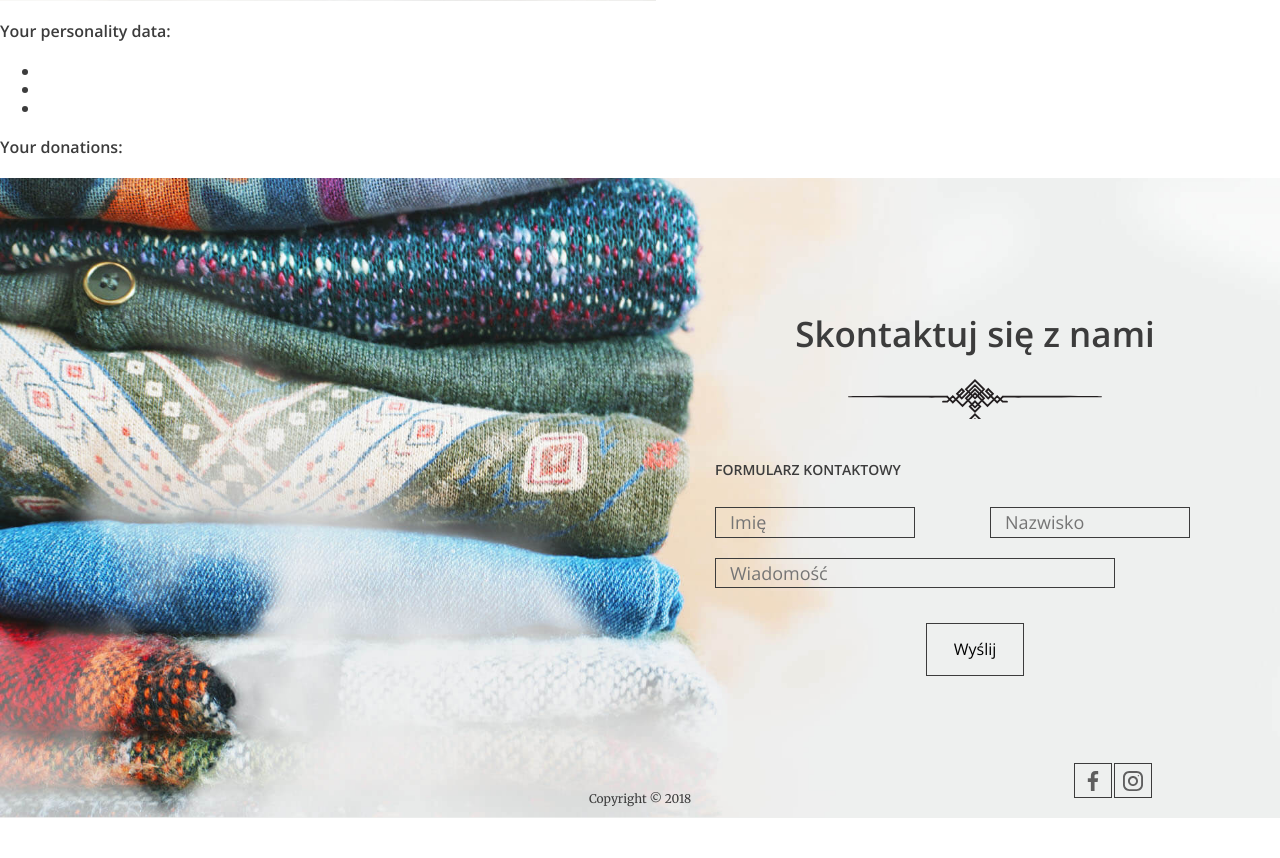
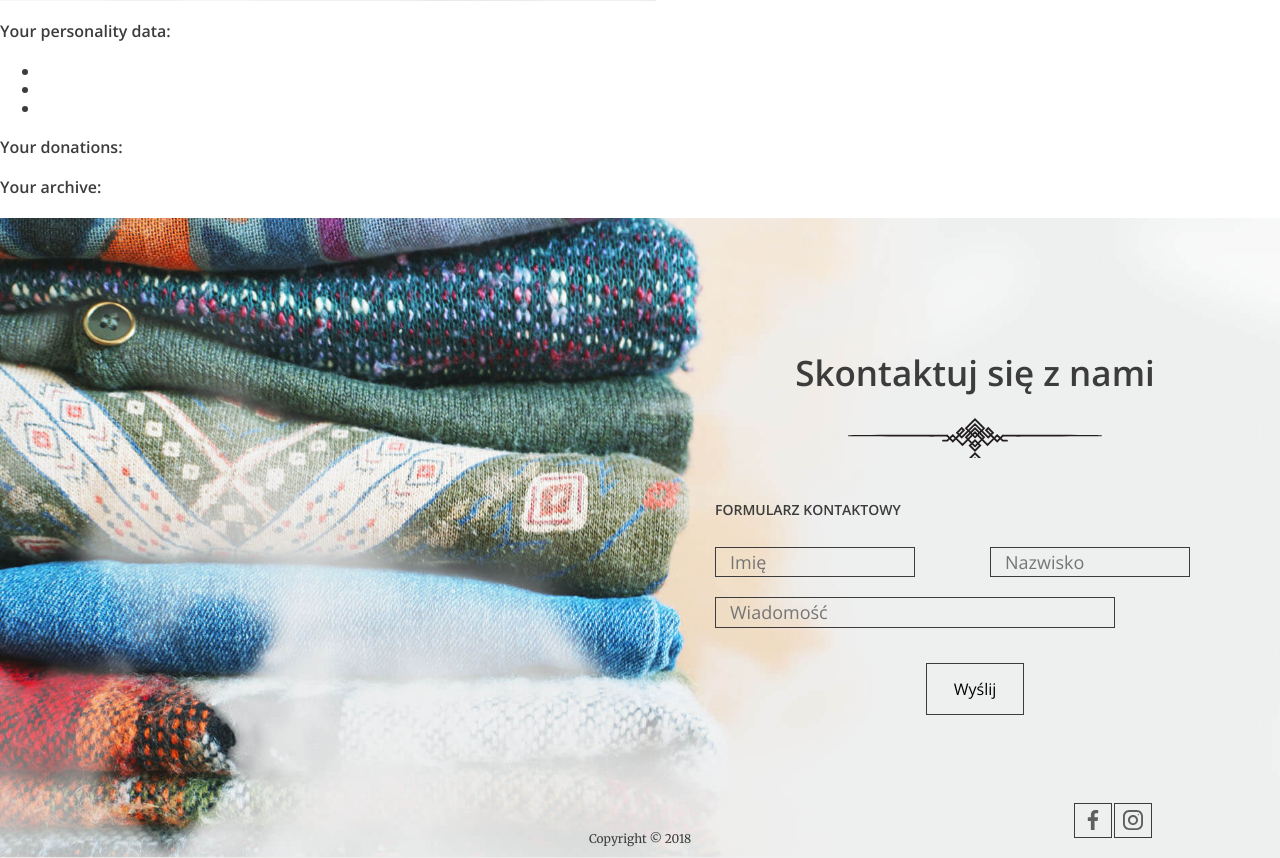
Before and after one commit to AleksanderRadziszewski/Oddam-w-dobre-rece, a Django app: template charity_donat/templates/charity_donat/profile.html in a window 1280 px wide. Shown: the part 799-1657 px from the top of the page. Before the commit the page ends 1617 px from the top, so only its background shows below. Run offline with Django 3.2, Linux system fonts and the light colour scheme; the template is opened without the code that fills it, so the values that code supplies are empty.

Commit message:
archiwizacja

```diff
--- a/charity_donat/models.py
+++ b/charity_donat/models.py
@@ -40,6 +40,7 @@
     pick_up_time=models.TimeField(null=True)
     pick_up_comment=models.TextField()
     user=models.ForeignKey(User, on_delete=models.CASCADE)
+    is_taken=models.BooleanField(default=False)
 
 
 
--- a/charity_donat/templates/charity_donat/profile.html
+++ b/charity_donat/templates/charity_donat/profile.html
@@ -7,15 +7,32 @@
     <li style="font-size: medium">{{ profile.last_name}}</li>
     <li style="font-size: medium">{{ profile.email}}</li>
 </ul>
-    <h4 style="font-size: medium">Your donations:</h4>
-    <ul>
-    {% for donation in user_donation_list %}
-        <li style="font-size: medium">Amount: {{ donation.quantity}}</li>
-        <li style="font-size: medium">Institution: {{ donation.institution}}</li>
-        {% for category in donation.categories.all %}
+    <h4 id="donations" style="font-size: medium">Your donations:</h4>
+{% for item_non_archaived in non_archaived%}
+<ul id="donation-list-archive" data-id="{{item_non_archaived.id}}">
+        <li style="font-size: medium">Amount: {{ item_non_archaived.quantity}}</li>
+        <li style="font-size: medium">Institution: {{ item_non_archaived.institution}} <button id="niezabranyzabrany" data-id="{{item_non_archaived.id}}" class="btn--without-border active">zabrany/niezabrany</button></li>
+        {% for category in item_non_archaived.categories.all %}
         <li style="font-size: medium">Category:{{category}}</li>
-            {% endfor %}
-        <li style="font-size: medium">Pick up date,time: {{ donation.pick_up_date}} {{ donation.pick_up_time }}</li><br>
-    {% endfor %}
+      {% endfor %}
+        <li style="font-size: medium">Pick up date,time: {{ item_non_archaived.pick_up_date}} {{ item_non_archaived.pick_up_time }}</li>
+        <li style="font-size: medium">Is taken?: <span id="donation-is-taken">{{ item_non_archaived.is_taken}}</span></li>
     </ul>
+{% endfor %}
+
+<h4 id="archive" style="font-size: medium">Your archive:</h4>
+   {% for archaive in archaives %}
+       <b>
+    <ul id="donation-list-archive" data-id="{{archaive.id}}">
+        <li style="font-size: medium">Amount: {{ archaive.quantity}}</li>
+        <li style="font-size: medium">Institution: {{ archaive.institution}} </li>
+        {% for category in archaive.categories.all %}
+        <li style="font-size: medium">Category:{{category}}</li>
+      {% endfor %}
+        <li style="font-size: medium">Pick up date,time: {{ archaive.pick_up_date}} {{ archaive.pick_up_time }}</li>
+        <li style="font-size: medium">Is taken?: <span id="donation-is-taken">{{ archaive.is_taken}}</span></li>
+    </ul>
+       </b>
+{% endfor %}
+
 {% endblock %}
--- a/charity_donation/urls.py
+++ b/charity_donation/urls.py
@@ -26,6 +26,6 @@
     path("add_donation/", views.AddDonationView.as_view(), name="add_donation"),
     path("get_institutions/", views.get_checked, name="get_checked"),
     path("form_confirmation/", views.FormConfirmationView.as_view(), name="form_confirmation"),
-    path("profile/", views.ProfileView.as_view(), name="profile"),
+    path("profile/", views.ArchiveView.as_view(), name="profile"),
 
 ]
--- a/templates/base.html
+++ b/templates/base.html
@@ -20,7 +20,7 @@
                     Witaj {{ user.first_name }}!
 
                     <ul class="dropdown">
-                        <li><a href="{% url "profile" %}">Profil</a></li>
+                        <li><a href="{% url "profile" %}#donations">Profil</a></li>
                         <li><a href="#">Ustawienia</a></li>
                         {% if user.is_superuser %}
                             <li><a href="/admin/">panel administracyjny</a></li>
```
Also changed, not shown: charity_donat/static/js/app.js (+39 -0 lines), charity_donat/views.py (+24 -5 lines), charity_donat/migrations/0005_donation_is_taken.py (added).
